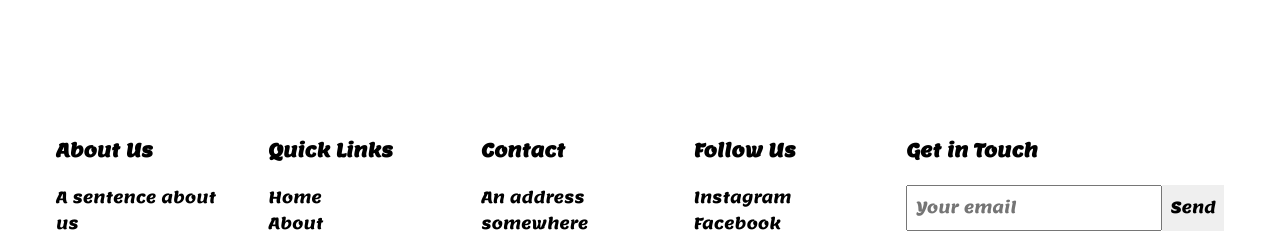
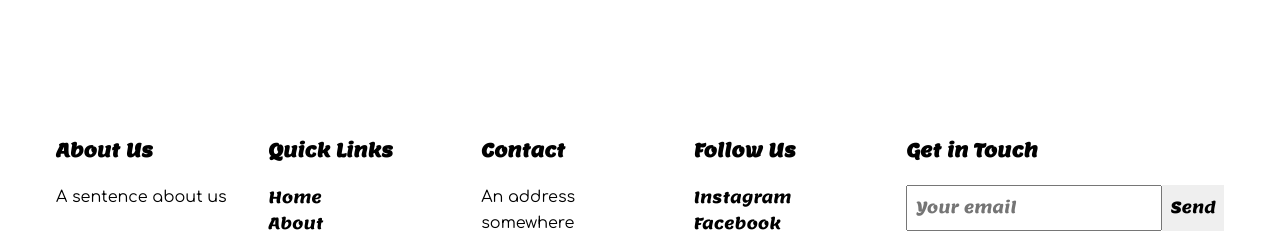
Before and after one commit to ensley-edwards/final-project-ensleyedwards, a plain HTML site: page index.html in a window 1280 px wide. Shown: the part 718-952 px from the top of the page. Drawn offline with nearby package versions, Linux system fonts and the light colour scheme.

Commit message:
footer-top font

```diff
--- a/css/styles.css
+++ b/css/styles.css
@@ -98,6 +98,10 @@ footer {
     font-family: "Lemon", serif;
 }
 
+.footer-top p {
+    font-family: "Comfortaa", sans-serif;
+}
+
 .footer-top div {
     flex: 1 1 160px;
 }
```
